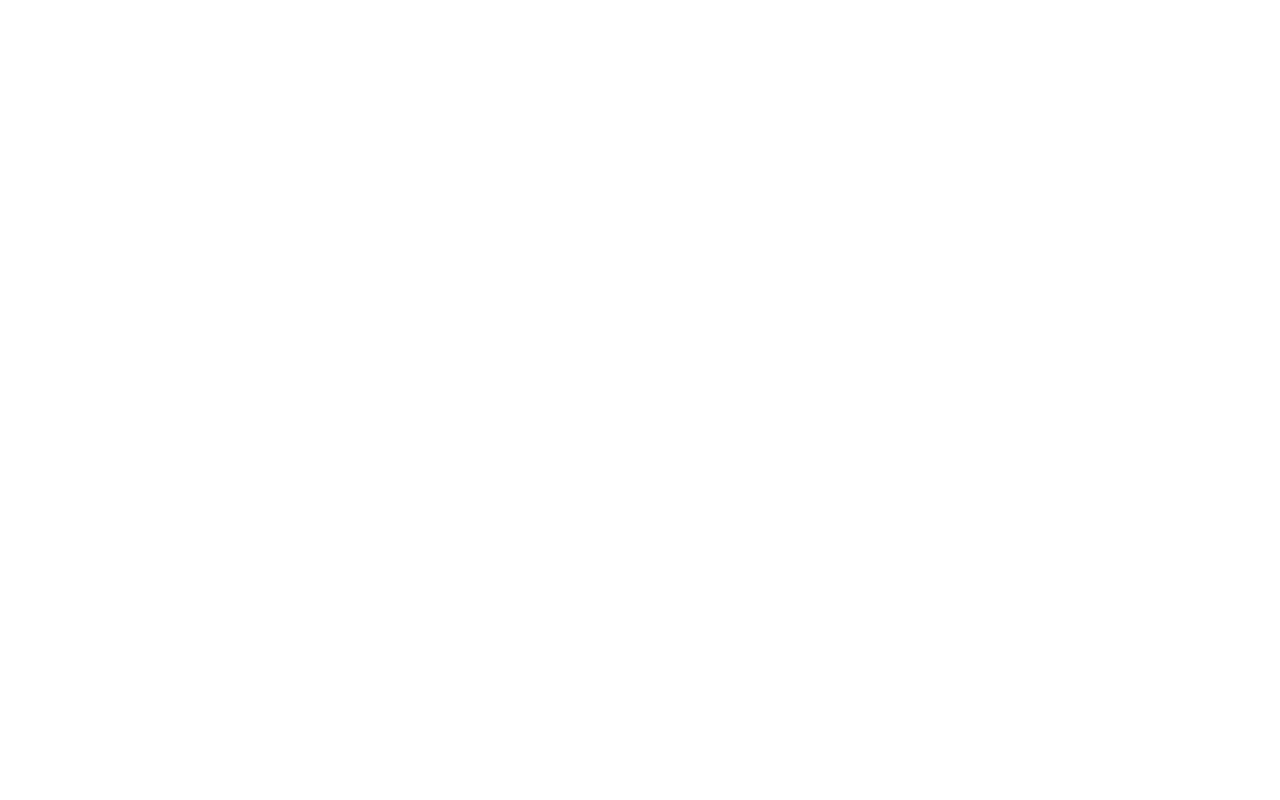
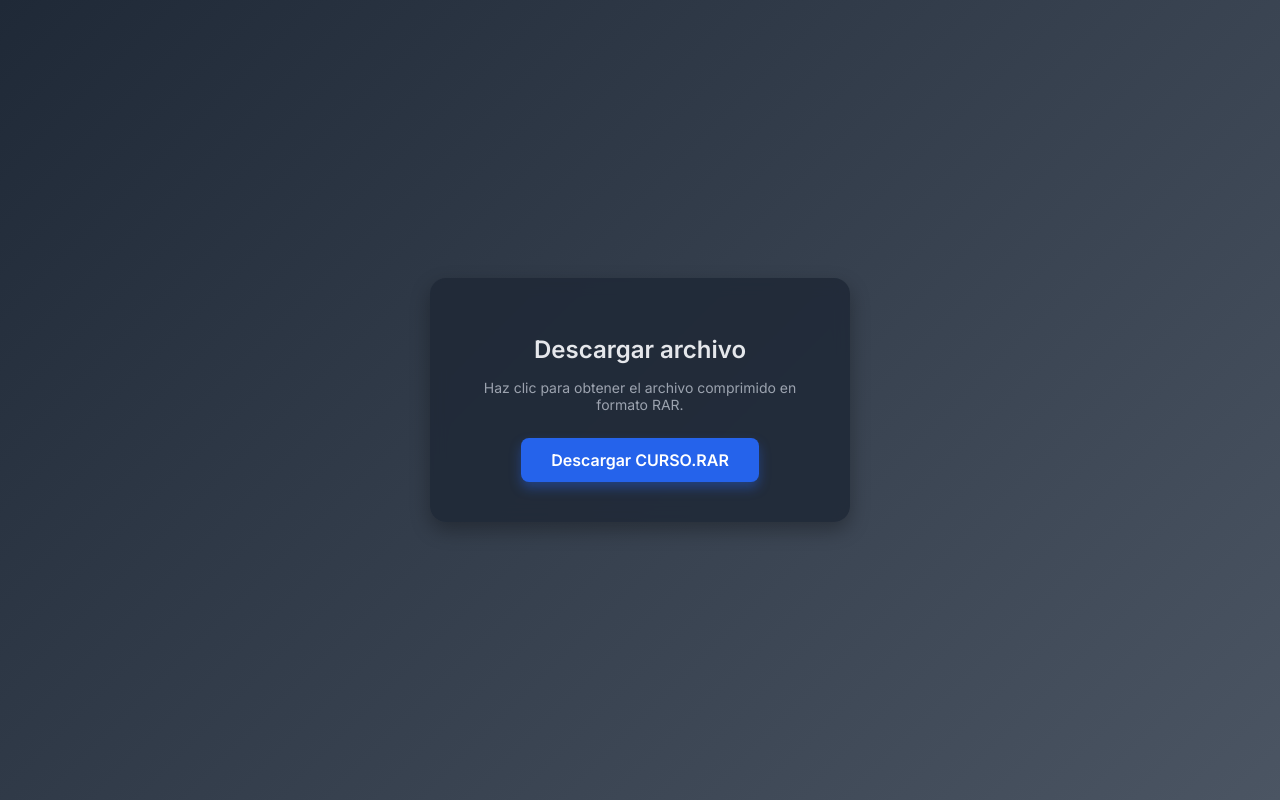
Before and after one commit to IvanVZ1/REPORTE, a plain HTML site: page index.html in a window 1280 px wide. Drawn offline with Linux system fonts and the light colour scheme.

Commit message:
Update index.html

```diff
--- a/index.html
+++ b/index.html
@@ -2,7 +2,86 @@
 <html lang="es">
   <head>
     <meta charset="UTF-8" />
-    <title>Descargar archivo</title>
+    <title>Descargar archivo RAR</title>
+
+    <style>
+      @import url('https://fonts.googleapis.com/css2?family=Inter:wght@300;400;600&display=swap');
+
+      body {
+        font-family: 'Inter', sans-serif;
+        background: linear-gradient(135deg, #1f2937, #4b5563);
+        display: flex;
+        justify-content: center;
+        align-items: center;
+        height: 100vh;
+        margin: 0;
+        color: #f3f4f6;
+      }
+
+      .contenedor {
+        background: rgba(31, 41, 55, 0.85);
+        padding: 40px 50px;
+        border-radius: 16px;
+        backdrop-filter: blur(8px);
+        box-shadow: 0 8px 20px rgba(0, 0, 0, 0.3);
+        text-align: center;
+        animation: aparecer 0.8s ease;
+        width: 320px;
+      }
+
+      @keyframes aparecer {
+        from { opacity: 0; transform: translateY(20px); }
+        to { opacity: 1; transform: translateY(0); }
+      }
+
+      h1 {
+        font-size: 24px;
+        font-weight: 600;
+        margin-bottom: 15px;
+        color: #e5e7eb;
+      }
+
+      p {
+        font-size: 14px;
+        margin-bottom: 25px;
+        color: #9ca3af;
+      }
+
+      .btn-descargar {
+        display: inline-block;
+        padding: 12px 30px;
+        border-radius: 8px;
+        font-size: 16px;
+        font-weight: 600;
+        background: #2563eb;
+        color: white;
+        text-decoration: none;
+        transition: 0.25s ease;
+        box-shadow: 0 6px 12px rgba(37, 99, 235, 0.4);
+      }
+
+      .btn-descargar:hover {
+        background: #1d4ed8;
+        transform: translateY(-2px);
+        box-shadow: 0 10px 18px rgba(37, 99, 235, 0.5);
+      }
+
+      .btn-descargar:active {
+        background: #1e40af;
+        transform: translateY(1px);
+        box-shadow: 0 4px 10px rgba(37, 99, 235, 0.3);
+      }
+    </style>
   </head>
+
+  <body>
+    <div class="contenedor">
+      <h1>Descargar archivo</h1>
+      <p>Haz clic para obtener el archivo comprimido en formato RAR.</p>
+
+      <a href="./CURSO.rar" download class="btn-descargar">
+        Descargar CURSO.RAR
+      </a>
+    </div>
   </body>
 </html>
```
